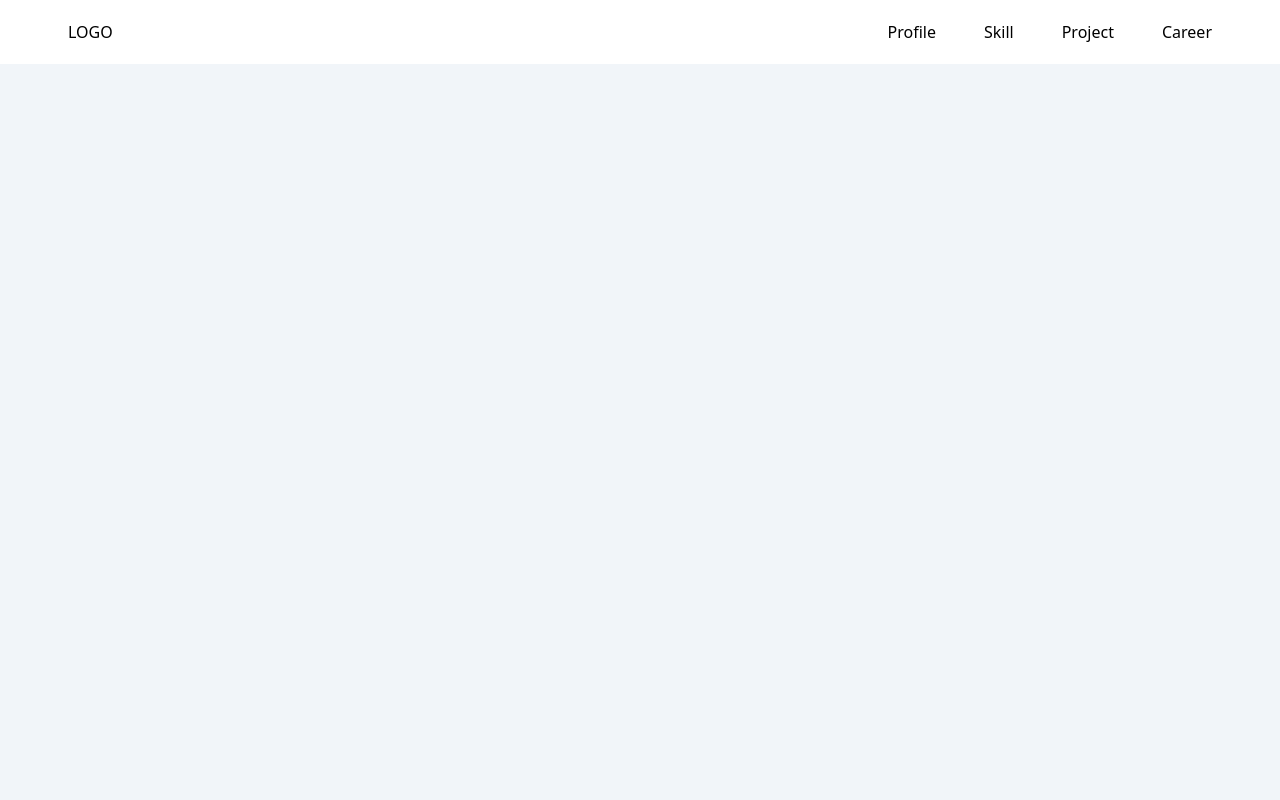
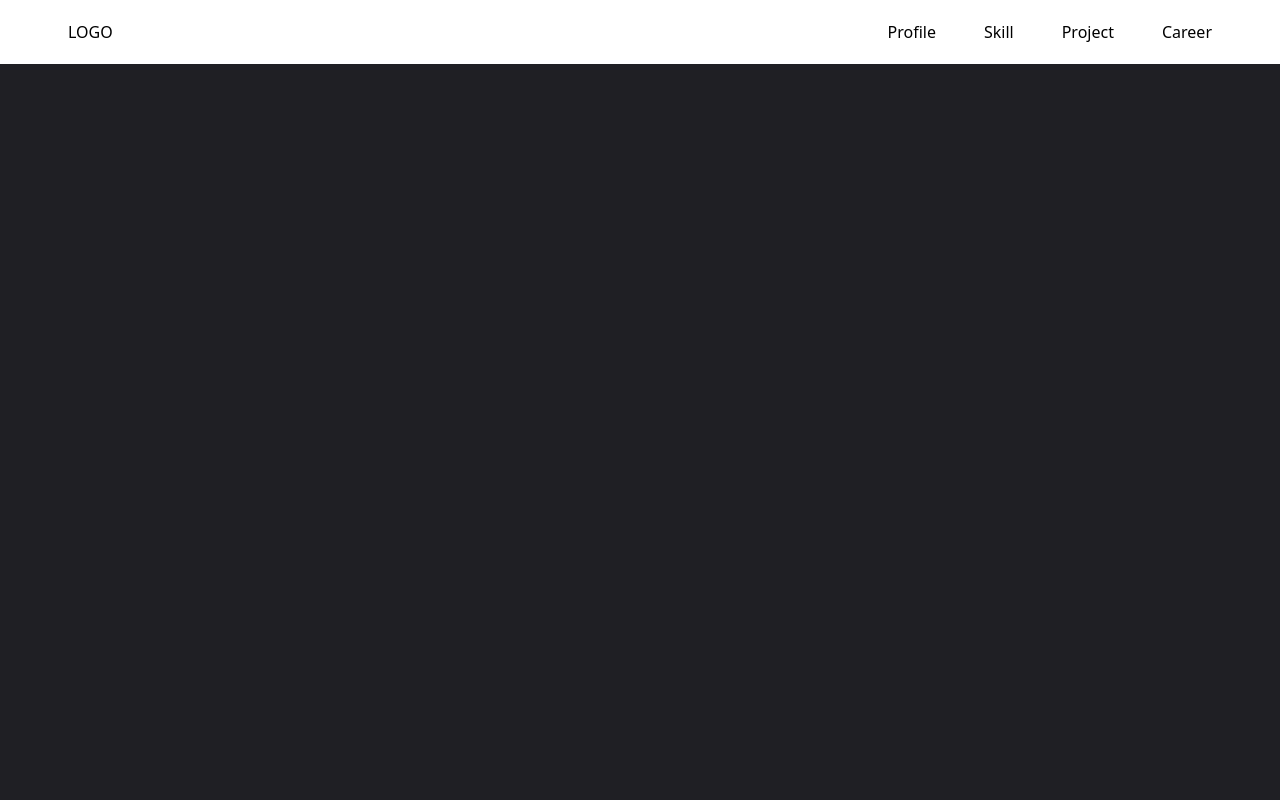
Before and after one commit to ramer-dev/portfolio, a Next.js app: page / in a window 1280 px wide. Shown: the top 800 px of the page. Built offline with nearby package versions, Linux system fonts and the light colour scheme.

Commit message:
Background filled

```diff
--- a/components/page/intro/intro.tsx
+++ b/components/page/intro/intro.tsx
@@ -1,17 +1,23 @@
-import React, {RefObject, useEffect, useRef} from "react";
-import Flat from "./particle/Flat";
+import React, {RefObject, useEffect, useRef, useState} from "react";
+import {useRecoilValue} from "recoil";
+import {globalWidthState} from "../../../lib/states/states";
+import {useCanvas} from "../../../lib/hooks/useCanvas";
+import {useClientWidthHeight} from "../../../lib/hooks/useClientWidthHeight";
 
+const Intro: React.FC = () => {
 
-const Intro = () => {
-    const canvasRef: RefObject<HTMLCanvasElement> = useRef<HTMLCanvasElement>(null);
+    const mainRef = useRef<HTMLDivElement>(null);
+    const rect = useClientWidthHeight(mainRef)
 
-    useEffect(() => {
-        const canvas = canvasRef.current;
-        const ctx = canvas?.getContext('2d')
-    })
+    const fillBackground = (ctx : CanvasRenderingContext2D) => {
+        ctx.fillStyle = 'rgb(31,31,36)';
+        ctx.fillRect(0,0, rect.width, rect.height)
+    }
 
-    return <div className={'w-max h-256'}>
-        <canvas className={'m-0 p-0 w-max h-max'} ref={canvasRef}/>
+    const canvasRef = useCanvas(rect.width, rect.height, fillBackground)
+
+    return <div className={'w-full h-screen'} ref={mainRef}>
+        <canvas className={'h-full m-0 p-0'} ref={canvasRef}/>
     </div>
 }
 export default Intro;
--- /dev/null
+++ b/lib/hooks/useCanvas.ts
@@ -0,0 +1,35 @@
+import {RefObject, useEffect, useRef} from "react";
+
+export const useCanvas = (canvasWidth: number,
+                          canvasHeight: number,
+                          animate: (ctx: CanvasRenderingContext2D) => void) => {
+    const canvasRef: RefObject<HTMLCanvasElement> = useRef<HTMLCanvasElement>(null);
+
+
+    // const recoilWidth = useRecoilValue(globalWidthState)
+
+    useEffect(() => {
+        const canvas = canvasRef.current;
+        const ctx = canvas?.getContext('2d')
+
+        const setCanvas = () => {
+            const devicePixelRatio = window.devicePixelRatio ?? 1;
+            if (canvas && ctx) {
+                canvas.style.width = canvasWidth + 'px';
+                canvas.width = canvasWidth * devicePixelRatio;
+
+                canvas.style.height = canvasHeight + 'px';
+                canvas.height = canvasHeight * devicePixelRatio;
+
+                ctx.scale(devicePixelRatio, devicePixelRatio);
+            }
+        }
+        setCanvas();
+
+        if (ctx) {
+            animate(ctx);
+        }
+    }, [canvasHeight, canvasWidth]);
+
+    return canvasRef;
+}
--- /dev/null
+++ b/lib/hooks/useClientWidthHeight.tsx
@@ -0,0 +1,23 @@
+import {RefObject, useEffect, useState} from "react";
+
+export const useClientWidthHeight = (ref: RefObject<HTMLElement>) => {
+    const [width, setWidth] = useState<number>(0);
+    const [height, setHeight] = useState<number>(0);
+
+    useEffect(() => {
+        const setClientWidthHeight = () => {
+            if (ref.current) {
+                setWidth(ref.current.clientWidth);
+                setHeight(ref.current.clientHeight);
+            }
+        }
+        setClientWidthHeight()
+
+        window.addEventListener('resize', setClientWidthHeight);
+
+        return () => {
+            window.removeEventListener('resize', setClientWidthHeight)
+        };
+    }, [])
+    return {width, height};
+}
--- /dev/null
+++ b/lib/states/states.tsx
@@ -0,0 +1,6 @@
+import {atom} from 'recoil';
+
+export const globalWidthState = atom<number>({
+    key: 'globalWidth',
+    default: 0
+})
--- a/package.json
+++ b/package.json
@@ -20,6 +20,7 @@
     "next": "13.0.3",
     "react": "18.2.0",
     "react-dom": "18.2.0",
+    "recoil": "^0.7.6",
     "three": "^0.146.0",
     "typescript": "4.8.4"
   },
--- a/pages/_app.tsx
+++ b/pages/_app.tsx
@@ -1,6 +1,9 @@
 import '../styles/globals.css'
-import type { AppProps } from 'next/app'
+import type {AppProps} from 'next/app'
+import {RecoilRoot} from 'recoil';
 
-export default function App({ Component, pageProps }: AppProps) {
-  return <Component {...pageProps} />
+export default function App({Component, pageProps}: AppProps) {
+    return <RecoilRoot>
+        <Component {...pageProps} />
+    </RecoilRoot>
 }
--- a/pages/index.tsx
+++ b/pages/index.tsx
@@ -1,38 +1,43 @@
-import Canvas from '../components/Canvas';
 import Head from 'next/head'
-import Image from 'next/image'
-import css from '../styles/Home.module.css';
-import Box from './canvas/box';
-import Floor from './canvas/floor';
-import LightBulb from './canvas/lightBulb';
-import OrbitControls from '../components/OrbitControls'
-import Draggable from '../components/Draggable'
 import Career from '../components/page/Career';
 import Profile from '../components/page/Profile';
 import Project from '../components/page/Project';
 import Skill from '../components/page/Skill';
 import Intro from '../components/page/intro/intro';
 import TopNavigationBar from '../components/header/TopNavigationBar';
+import {RefObject, useEffect, useRef, useState} from "react";
+import {useClientWidthHeight} from "../lib/hooks/useClientWidthHeight";
+import {globalWidthState} from '../lib/states/states'
+import {useRecoilValue, useSetRecoilState} from "recoil";
 
 
 export default function Home(): JSX.Element {
+    const mainRef : RefObject<HTMLDivElement> = useRef<HTMLDivElement>(null);
+    const rect = useClientWidthHeight(mainRef)
+    const setRecoilWidth = useSetRecoilState(globalWidthState);
+    useEffect(() => {
+        setRecoilWidth(rect.width)
+    }, [rect, setRecoilWidth])
+
+
     return (
-    <div>
+        <div ref={mainRef}>
             <Head>
                 <title>Siniz Portfolio</title>
-        <meta name="description" content="Generated by create next app" />
-        <link rel="icon" href="/favicon.ico" />
+                <meta name="description" content="Generated by create next app"/>
+                <meta name="viewport" content={"width=device-width, height=device-height, initial-scale=1, maximum-scale=1, user-scalable=0"}/>
+                <link rel="icon" href="/favicon.ico"/>
             </Head>
             <header>
                 <TopNavigationBar/>
             </header>
 
             <main className={'bg-slate-100 min-h-screen flex-row'}>
-        <Intro />
-        <Skill />
-        <Profile />
-        <Project />
-        <Career />
+                <Intro/>
+                <Skill/>
+                <Profile/>
+                <Project/>
+                <Career/>
 
             </main>
 
```
Also changed, not shown: 1 other file (tests, documents, lock files or other folders). Lines whose indentation alone changed are shown as unchanged.
